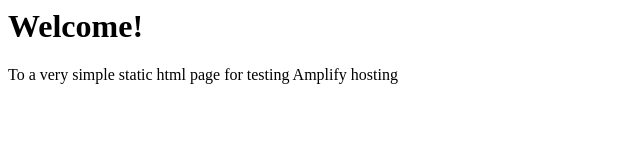
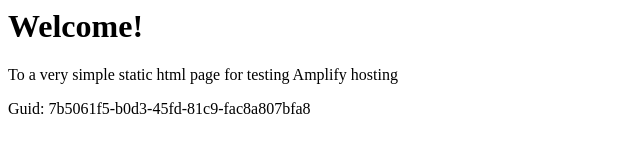
Before and after one commit to aws-aemilia-bom/Github-PR-Commit-Integration-Test-DoNotTouch-v1-preprod-ap-south-1, a website: page src/index.html in a window 1280 px wide. Shown: the whole page, without its empty margins (0-640 px from the left). Drawn offline with Linux system fonts and the light colour scheme.

Commit message:
commit from integ tests

```diff
--- a/src/index.html
+++ b/src/index.html
@@ -1,3 +1,5 @@
+
+
 <html lang="en">
 
 <head>
@@ -10,6 +12,6 @@
 <body>
     <h1>Welcome!</h1>
     <p>To a very simple static html page for testing Amplify hosting</p>
-</body>
+    <p>Guid: 7b5061f5-b0d3-45fd-81c9-fac8a807bfa8</p></body>
 
 </html>
```
